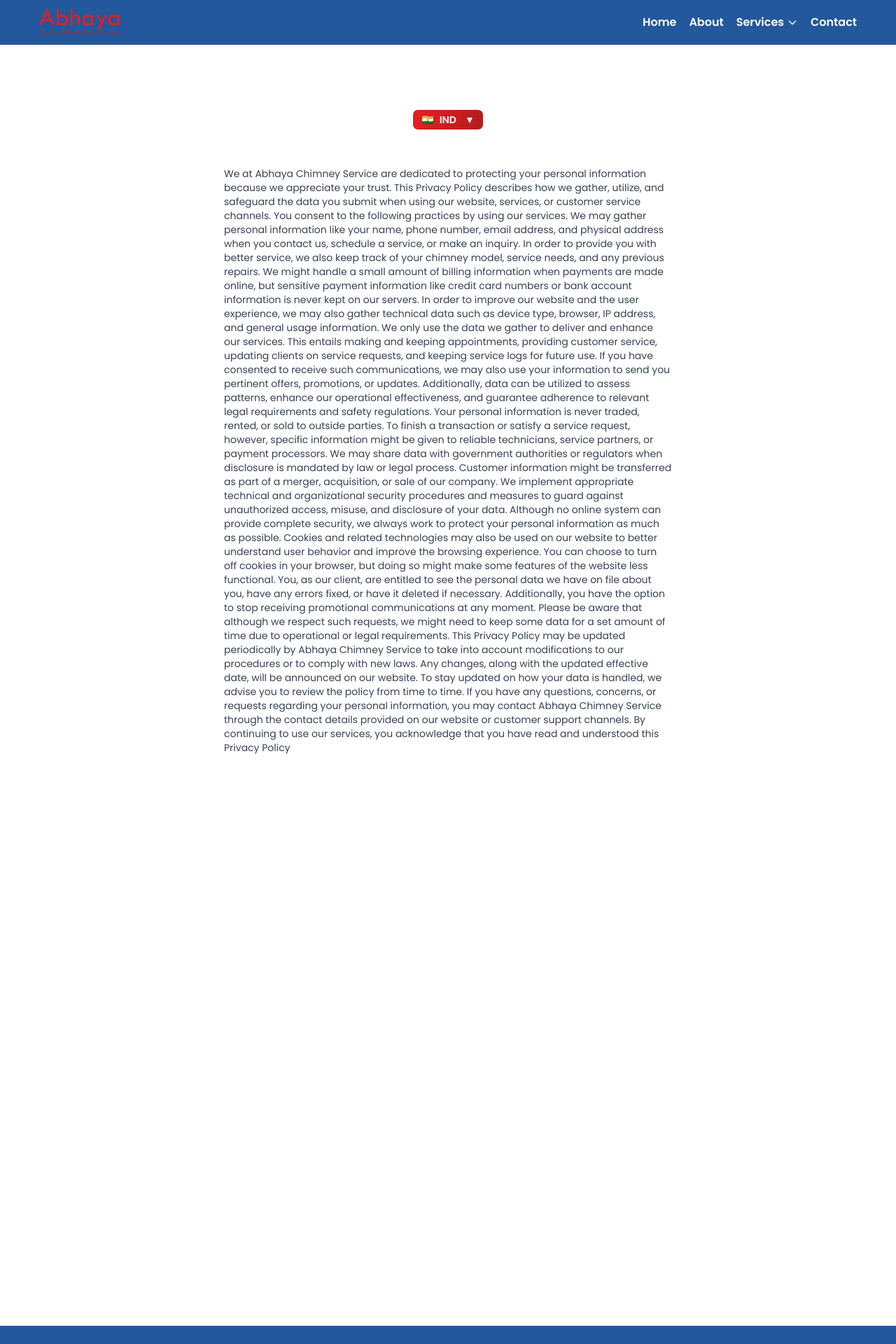
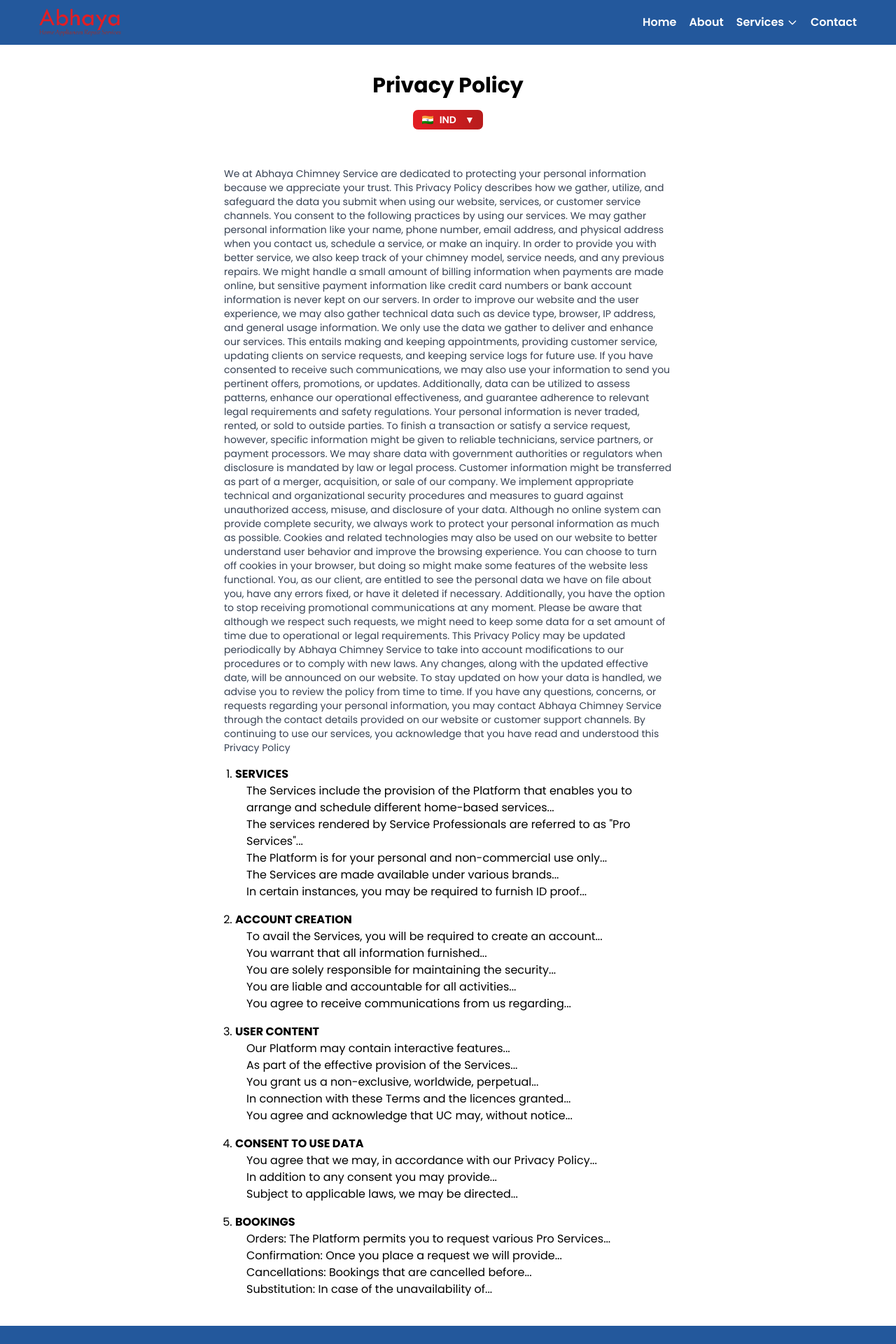
Before and after one commit to mohitkmr778/abhaya-chimney-website, a Next.js app: page /privacy-policy in a window 1280 px wide. Shown: the top 1920 px of the page at 70% size. Built offline with nearby package versions, Linux system fonts and the light colour scheme.

Commit message:
Update Privacy Policy Page

```diff
--- a/app/privacy-policy/page.js
+++ b/app/privacy-policy/page.js
@@ -4,7 +4,7 @@
     return (
         <main className="bg-white min-h-screen py-10">
             <div className="max-w-2xl mx-auto px-4">
-                <h1 className="text-2xl md:text-3xl font-bold text-center mb-4">
+                <h1 className="text-black text-2xl md:text-3xl font-bold text-center mb-4">
                   Privacy Policy
                 </h1>
                 <div className="flex justify-center mb-4">
@@ -59,7 +59,7 @@
             Service through the contact details provided on our website or customer support channels. By continuing to
                 use our services, you acknowledge that you have read and understood this Privacy Policy
                 </p>
-                <ol className="list-decimal pl-4 space-y-4">
+                <ol className="text-black list-decimal pl-4 space-y-4">
                     <li>
                         <span className="font-bold">SERVICES</span>
                         <ol className="list-alpha pl-4">
```
